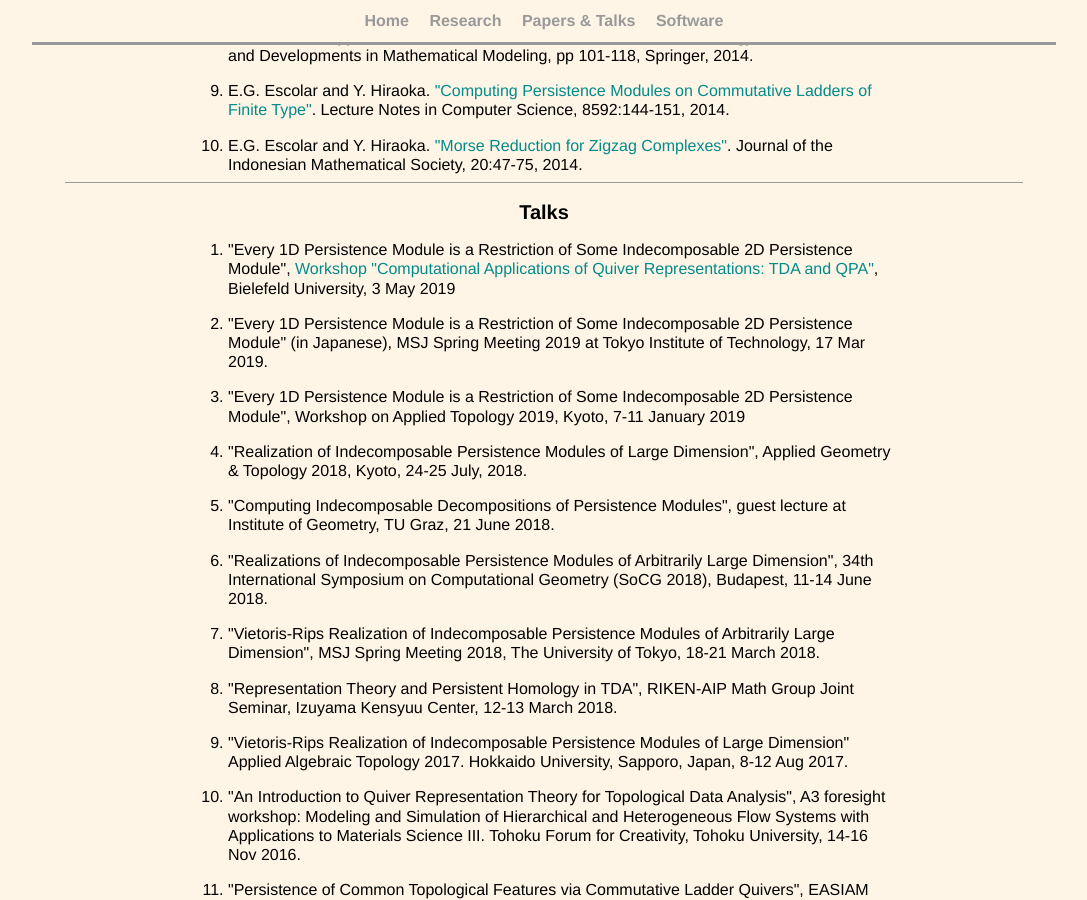
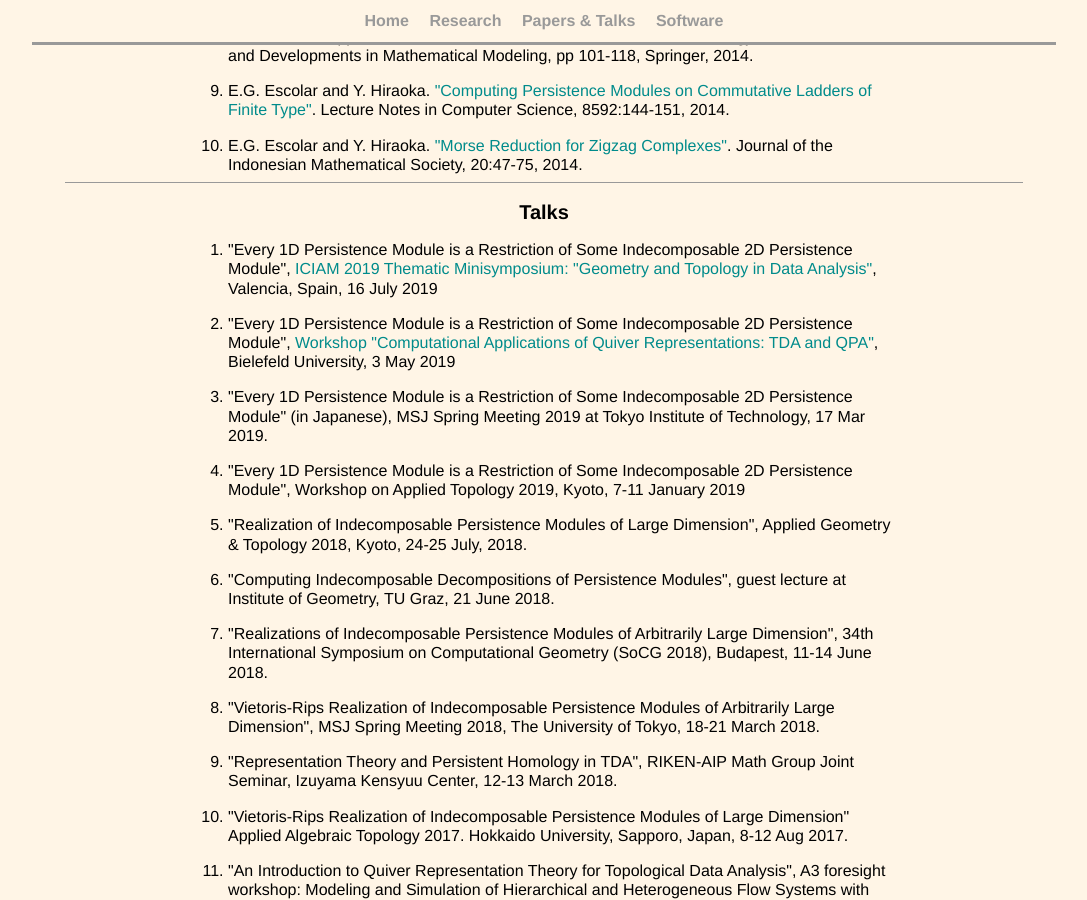
Before and after one commit to emerson-escolar/emerson-escolar.github.io, a Jekyll site: the page built from research_lists.html, in a window 1280 px wide and 900 px high, scrolled down 960 px. Shown: the whole window, without its empty margins (96-1183 px from the left). Built offline with Jekyll 4.4.1, drawn with Linux system fonts in a browser that asks for light colours.

Commit message:
update valencia iciam2019

```diff
--- a/research_lists.html
+++ b/research_lists.html
@@ -104,6 +104,9 @@ title: Emer's Papers & Talks
 	<h2> Talks </h2>
 	<ol class="wordbox paperlist">
     <li>
+      "Every 1D Persistence Module is a Restriction of Some Indecomposable 2D Persistence Module", <a target="_blank" href="https://iciam2019.org/">ICIAM 2019 Thematic Minisymposium: "Geometry and Topology in Data Analysis"</a>, Valencia, Spain, 16 July 2019
+    </li>
+    <li>
       "Every 1D Persistence Module is a Restriction of Some Indecomposable 2D Persistence Module", <a target="_blank" href="https://www.math.uni-bielefeld.de/birep/meetings/tda2019/index.php">Workshop "Computational Applications of Quiver Representations: TDA and QPA"</a>, Bielefeld University, 3 May 2019
     </li>
     <li>
```
